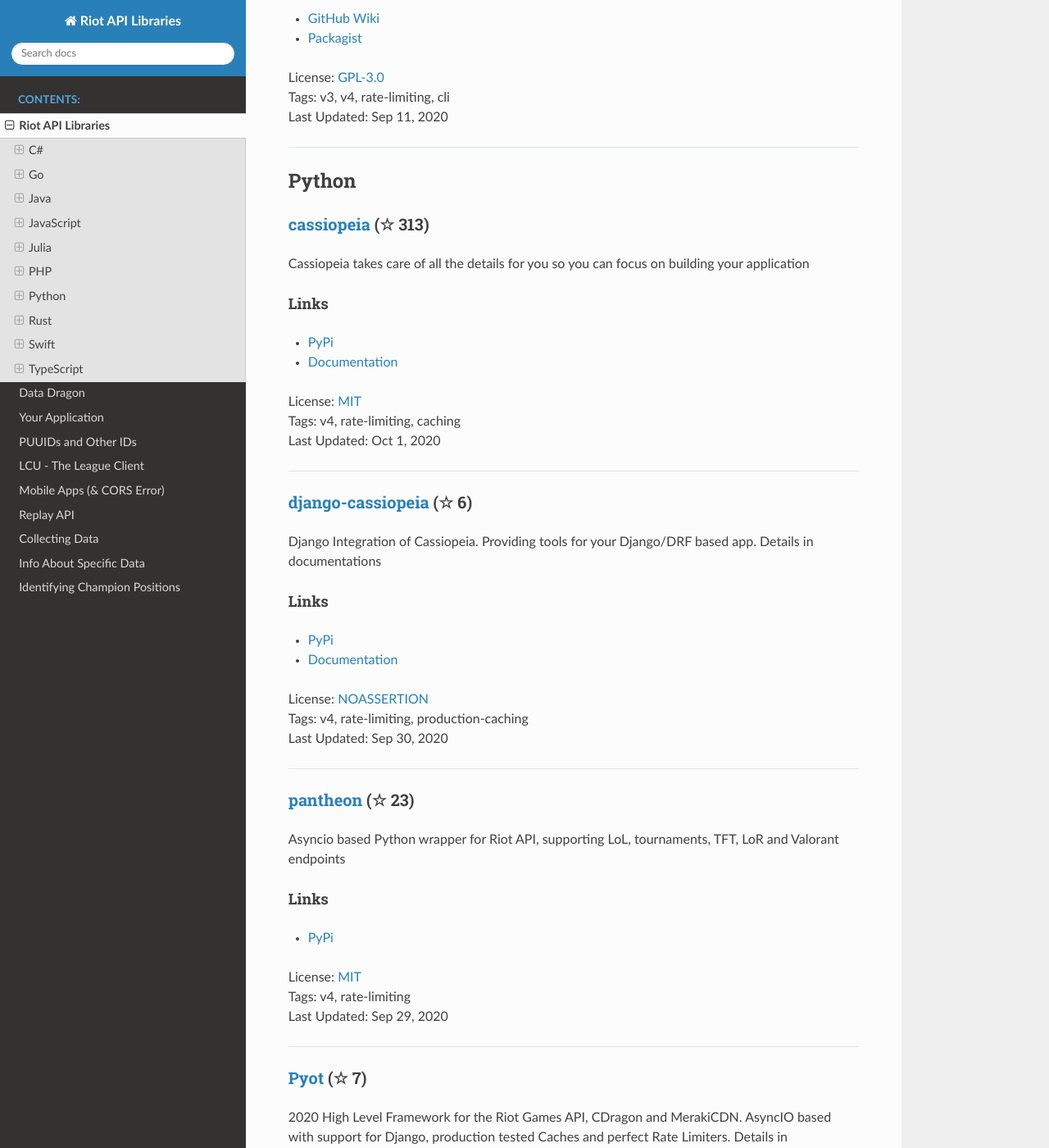
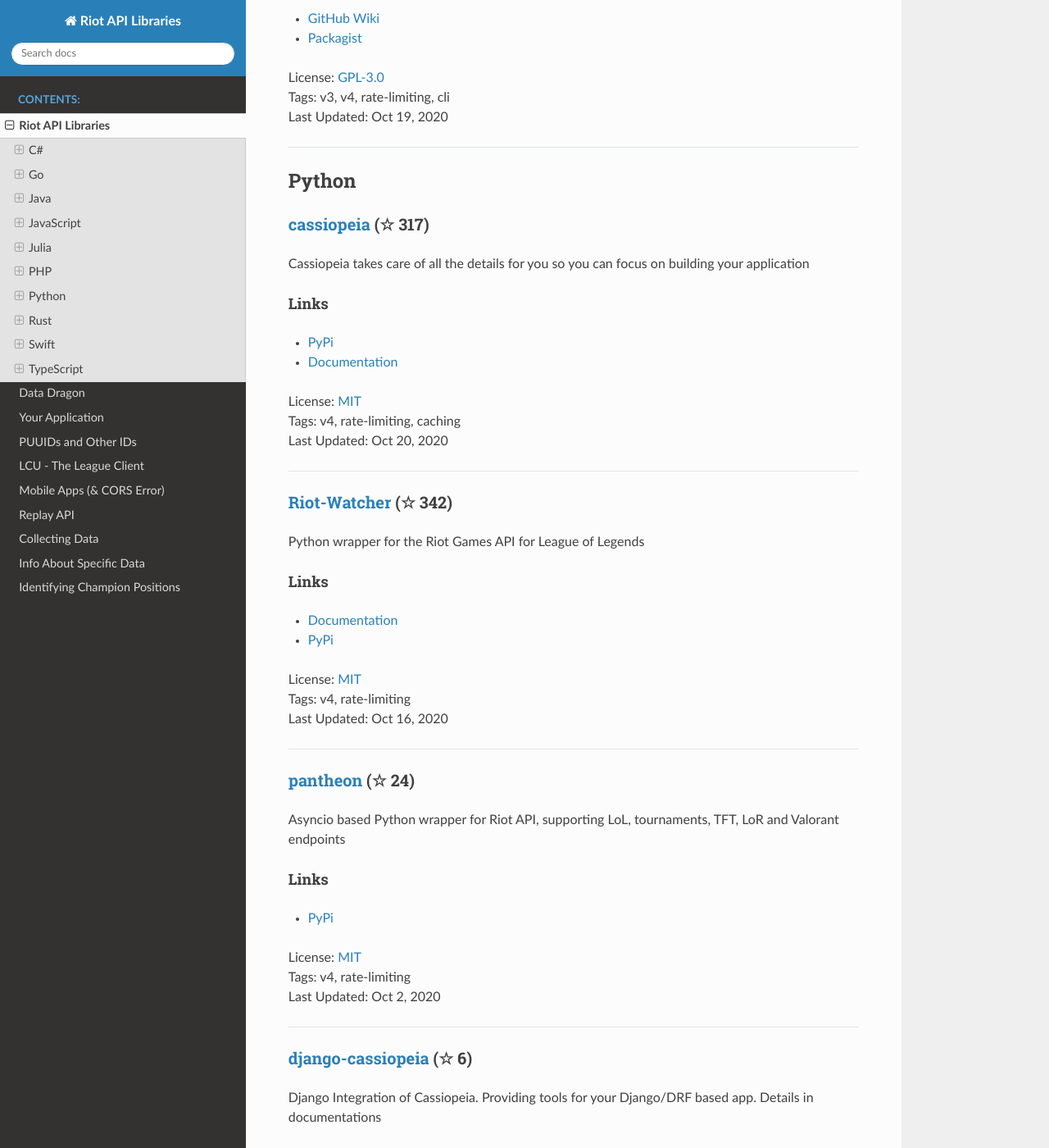
Before and after one commit to WxWatch/riot-api-libraries, a Sphinx documentation site: the page built from docs/libraries.rst, in a window 1280 px wide and 1400 px high, scrolled down 4846 px. Shown: the whole window at 82% size. Built offline with Sphinx 7.4.7 and the Read the Docs theme 2.0.0, drawn with Linux system fonts in a browser that asks for light colours; pages that are not in the unit, such as notebooks, are missing from menus; some of the changed text lies outside the part shown.

```diff
--- a/docs/libraries.rst
+++ b/docs/libraries.rst
@@ -3,20 +3,6 @@ Riot API Libraries
 
 C#
 ------------------------------------------
-
-`RiotSharp <https://github.com/BenFradet/RiotSharp>`_ (☆ 226)
-~~~~~~~~~~~~~~~~~~~~~~~~~~~~~~~~~~~~~~~~~~~~~~~~~~~~~~~~~~~~~~~~~~~~~~~~~~~~~~~~~~~~~~~~~~~~~~~~~~~~
-
-RiotSharp's ASP.NET Core integration. **NOTE: NuGet releases are severely outdated, although library itself is maintained!**
-
-Links
-::::::::::::::::
-
-| License: `MIT <http://choosealicense.com/licenses/mit>`_
-| Tags: v4, rate-limiting, asp-net-core
-| Last Updated: Sep 29, 2020
-
------------------
 
 `Camille <https://github.com/MingweiSamuel/Camille>`_ (☆ 32)
 ~~~~~~~~~~~~~~~~~~~~~~~~~~~~~~~~~~~~~~~~~~~~~~~~~~~~~~~~~~~~~~~~~~~~~~~~~~~~~~~~~~~~~~~~~~~~~~~~~~~~
@@ -29,7 +15,21 @@ Links
 - `NuGet <https://www.nuget.org/packages/MingweiSamuel.Camille/>`_
 | License: `NOASSERTION <http://choosealicense.com/licenses/other>`_
 | Tags: v3, v4, rate-limiting
-| Last Updated: Sep 19, 2020
+| Last Updated: Oct 8, 2020
+
+-----------------
+
+`RiotSharp <https://github.com/BenFradet/RiotSharp>`_ (☆ 229)
+~~~~~~~~~~~~~~~~~~~~~~~~~~~~~~~~~~~~~~~~~~~~~~~~~~~~~~~~~~~~~~~~~~~~~~~~~~~~~~~~~~~~~~~~~~~~~~~~~~~~
+
+RiotSharp's ASP.NET Core integration. **NOTE: NuGet releases are severely outdated, although library itself is maintained!**
+
+Links
+::::::::::::::::
+
+| License: `MIT <http://choosealicense.com/licenses/mit>`_
+| Tags: v4, rate-limiting, asp-net-core
+| Last Updated: Oct 5, 2020
 
 -----------------
 
@@ -82,14 +82,14 @@ Links
 - `JavaDoc <http://javadoc.io/doc/com.merakianalytics.orianna/orianna>`_
 | License: `MIT <http://choosealicense.com/licenses/mit>`_
 | Tags: v4, rate-limiting, caching
-| Last Updated: Jul 26, 2020
+| Last Updated: Oct 13, 2020
 
 -----------------
 
 JavaScript
 ------------------------------------------
 
-`riot-api <https://github.com/fightmegg/riot-api>`_ (☆ 0)
+`riot-api <https://github.com/fightmegg/riot-api>`_ (☆ 1)
 ~~~~~~~~~~~~~~~~~~~~~~~~~~~~~~~~~~~~~~~~~~~~~~~~~~~~~~~~~~~~~~~~~~~~~~~~~~~~~~~~~~~~~~~~~~~~~~~~~~~~
 
 Fully featured Riot API client
@@ -100,11 +100,27 @@ Links
 - `npm <https://www.npmjs.com/package/@fightmegg/riot-api>`_
 | License: `MIT <http://choosealicense.com/licenses/mit>`_
 | Tags: v4, rate-limiting, caching
-| Last Updated: Sep 30, 2020
+| Last Updated: Oct 21, 2020
 
 -----------------
 
-`twisted <https://github.com/Sansossio/twisted>`_ (☆ 21)
+`MundoScript <https://github.com/LionelBergen/MundoScript>`_ (☆ 17)
+~~~~~~~~~~~~~~~~~~~~~~~~~~~~~~~~~~~~~~~~~~~~~~~~~~~~~~~~~~~~~~~~~~~~~~~~~~~~~~~~~~~~~~~~~~~~~~~~~~~~
+
+Node.js League/LoL/League Of Legends API wrapper, Focus is to be easy to use
+
+Links
+::::::::::::::::
+
+- `npm <https://www.npmjs.com/package/leagueapiwrapper>`_
+- `Documentation <https://github.com/LionelBergen/MundoScript>`_
+| License: None
+| Tags: v4
+| Last Updated: Oct 3, 2020
+
+-----------------
+
+`twisted <https://github.com/Sansossio/twisted>`_ (☆ 23)
 ~~~~~~~~~~~~~~~~~~~~~~~~~~~~~~~~~~~~~~~~~~~~~~~~~~~~~~~~~~~~~~~~~~~~~~~~~~~~~~~~~~~~~~~~~~~~~~~~~~~~
 
 Fetching riot games api data
@@ -149,22 +165,6 @@ Links
 | License: `MIT <http://choosealicense.com/licenses/mit>`_
 | Tags: v4, rate-limiting, caching
 | Last Updated: Sep 4, 2020
-
------------------
-
-`MundoScript <https://github.com/LionelBergen/MundoScript>`_ (☆ 17)
-~~~~~~~~~~~~~~~~~~~~~~~~~~~~~~~~~~~~~~~~~~~~~~~~~~~~~~~~~~~~~~~~~~~~~~~~~~~~~~~~~~~~~~~~~~~~~~~~~~~~
-
-Node.js League/LoL/League Of Legends API wrapper, Focus is to be easy to use
-
-Links
-::::::::::::::::
-
-- `npm <https://www.npmjs.com/package/leagueapiwrapper>`_
-- `Documentation <https://github.com/LionelBergen/MundoScript>`_
-| License: None
-| Tags: v4
-| Last Updated: Aug 2, 2020
 
 -----------------
 
@@ -231,14 +231,14 @@ Links
 - `Packagist <https://packagist.org/packages/dolejska-daniel/riot-api>`_
 | License: `GPL-3.0 <http://choosealicense.com/licenses/gpl-3.0>`_
 | Tags: v3, v4, rate-limiting, cli
-| Last Updated: Sep 11, 2020
+| Last Updated: Oct 19, 2020
 
 -----------------
 
 Python
 ------------------------------------------
 
-`cassiopeia <https://github.com/meraki-analytics/cassiopeia>`_ (☆ 313)
+`cassiopeia <https://github.com/meraki-analytics/cassiopeia>`_ (☆ 317)
 ~~~~~~~~~~~~~~~~~~~~~~~~~~~~~~~~~~~~~~~~~~~~~~~~~~~~~~~~~~~~~~~~~~~~~~~~~~~~~~~~~~~~~~~~~~~~~~~~~~~~
 
 Cassiopeia takes care of all the details for you so you can focus on building your application
@@ -250,7 +250,38 @@ Links
 - `Documentation <http://cassiopeia.readthedocs.org/en/latest/>`_
 | License: `MIT <http://choosealicense.com/licenses/mit>`_
 | Tags: v4, rate-limiting, caching
-| Last Updated: Oct 1, 2020
+| Last Updated: Oct 20, 2020
+
+-----------------
+
+`Riot-Watcher <https://github.com/pseudonym117/Riot-Watcher>`_ (☆ 342)
+~~~~~~~~~~~~~~~~~~~~~~~~~~~~~~~~~~~~~~~~~~~~~~~~~~~~~~~~~~~~~~~~~~~~~~~~~~~~~~~~~~~~~~~~~~~~~~~~~~~~
+
+Python wrapper for the Riot Games API for League of Legends
+
+Links
+::::::::::::::::
+
+- `Documentation <http://riot-watcher.readthedocs.io/en/latest/>`_
+- `PyPi <https://pypi.python.org/pypi/riotwatcher>`_
+| License: `MIT <http://choosealicense.com/licenses/mit>`_
+| Tags: v4, rate-limiting
+| Last Updated: Oct 16, 2020
+
+-----------------
+
+`pantheon <https://github.com/Canisback/pantheon>`_ (☆ 24)
+~~~~~~~~~~~~~~~~~~~~~~~~~~~~~~~~~~~~~~~~~~~~~~~~~~~~~~~~~~~~~~~~~~~~~~~~~~~~~~~~~~~~~~~~~~~~~~~~~~~~
+
+Asyncio based Python wrapper for Riot API, supporting LoL, tournaments, TFT, LoR and Valorant endpoints
+
+Links
+::::::::::::::::
+
+- `PyPi <https://pypi.org/project/pantheon/>`_
+| License: `MIT <http://choosealicense.com/licenses/mit>`_
+| Tags: v4, rate-limiting
+| Last Updated: Oct 2, 2020
 
 -----------------
 
@@ -270,21 +301,6 @@ Links
 
 -----------------
 
-`pantheon <https://github.com/Canisback/pantheon>`_ (☆ 23)
-~~~~~~~~~~~~~~~~~~~~~~~~~~~~~~~~~~~~~~~~~~~~~~~~~~~~~~~~~~~~~~~~~~~~~~~~~~~~~~~~~~~~~~~~~~~~~~~~~~~~
-
-Asyncio based Python wrapper for Riot API, supporting LoL, tournaments, TFT, LoR and Valorant endpoints
-
-Links
-::::::::::::::::
-
-- `PyPi <https://pypi.org/project/pantheon/>`_
-| License: `MIT <http://choosealicense.com/licenses/mit>`_
-| Tags: v4, rate-limiting
-| Last Updated: Sep 29, 2020
-
------------------
-
 `Pyot <https://github.com/paaksing/Pyot>`_ (☆ 7)
 ~~~~~~~~~~~~~~~~~~~~~~~~~~~~~~~~~~~~~~~~~~~~~~~~~~~~~~~~~~~~~~~~~~~~~~~~~~~~~~~~~~~~~~~~~~~~~~~~~~~~
 
@@ -297,22 +313,6 @@ Links
 - `Documentation <https://paaksing.github.io/Pyot/>`_
 | License: `MIT <http://choosealicense.com/licenses/mit>`_
 | Tags: v4, rate-limiting, asyncio, django, lol, tft, val
-| Last Updated: Sep 25, 2020
-
------------------
-
-`Riot-Watcher <https://github.com/pseudonym117/Riot-Watcher>`_ (☆ 338)
-~~~~~~~~~~~~~~~~~~~~~~~~~~~~~~~~~~~~~~~~~~~~~~~~~~~~~~~~~~~~~~~~~~~~~~~~~~~~~~~~~~~~~~~~~~~~~~~~~~~~
-
-Python wrapper for the Riot Games API for League of Legends
-
-Links
-::::::::::::::::
-
-- `Documentation <http://riot-watcher.readthedocs.io/en/latest/>`_
-- `PyPi <https://pypi.python.org/pypi/riotwatcher>`_
-| License: `MIT <http://choosealicense.com/licenses/mit>`_
-| Tags: v4, rate-limiting
 | Last Updated: Sep 25, 2020
 
 -----------------
```
Also changed, not shown: other parts of docs/libraries.rst (+4 -4 lines).
